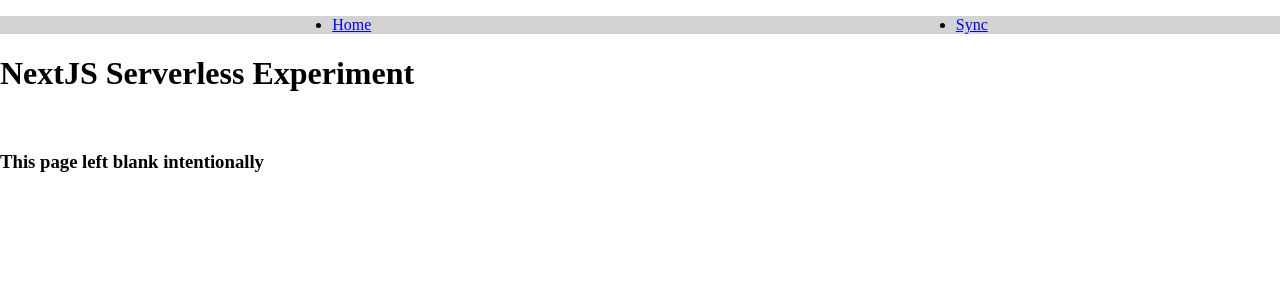
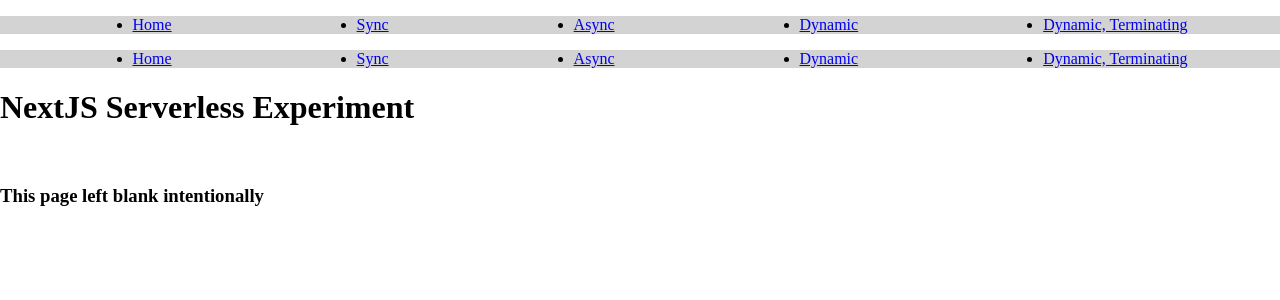
Before and after one commit to EricCatlin/next-lambda, a Next.js app: page / in a window 1280 px wide. Shown: the top 300 px of the page. Built offline with nearby package versions, Linux system fonts and the light colour scheme.

Commit message:
Remove node_modules and .next

```diff
--- a/components/Nav.js
+++ b/components/Nav.js
@@ -1,17 +1,61 @@
 import Link from "next/link";
 
 const Nav = () => (
-  <ul style={{flexBasis:'row', display:'flex', justifyContent:'space-around', backgroundColor:'lightgrey'}}>
+  <>
+    <ul style={{ flexBasis: 'row', display: 'flex', justifyContent: 'space-around', backgroundColor: 'lightgrey' }}>
       <li>
         <Link href="/">
           <a>Home</a>
         </Link>
       </li>
       <li>
-      <Link href="/ui/mock/sync">
+        <Link href="/ui/rendered/sync">
           <a>Sync</a>
         </Link>
       </li>
+      <li>
+        <Link href="/ui/rendered/async">
+          <a>Async</a>
+        </Link>
+      </li>
+      <li>
+        <Link href="/ui/rendered/dynamicWHAT">
+          <a>Dynamic</a>
+        </Link>
+      </li>
+      <li>
+        <Link href="/ui/rendered/dynamic/WHAT/sub">
+          <a>Dynamic, Terminating</a>
+        </Link>
+      </li>
     </ul>
+    <ul style={{ flexBasis: 'row', display: 'flex', justifyContent: 'space-around', backgroundColor: 'lightgrey' }}>
+      <li>
+        <Link href="/">
+          <a>Home</a>
+        </Link>
+      </li>
+      <li>
+        <Link href="/ui/swr/sync">
+          <a>Sync</a>
+        </Link>
+      </li>
+      <li>
+        <Link href="/ui/swr/async">
+          <a>Async</a>
+        </Link>
+      </li>
+      <li>
+        <Link href="/ui/swr/dynamicWHAT">
+          <a>Dynamic</a>
+        </Link>
+      </li>
+      <li>
+        <Link href="/ui/swr/dynamic/WHAT/sub">
+          <a>Dynamic, Terminating</a>
+        </Link>
+      </li>
+    </ul>
+  </>
 );
-export {Nav}
+export { Nav }
```
Also changed, not shown: 1 other file (tests, documents, lock files or other folders). Lines whose indentation alone changed are shown as unchanged.
